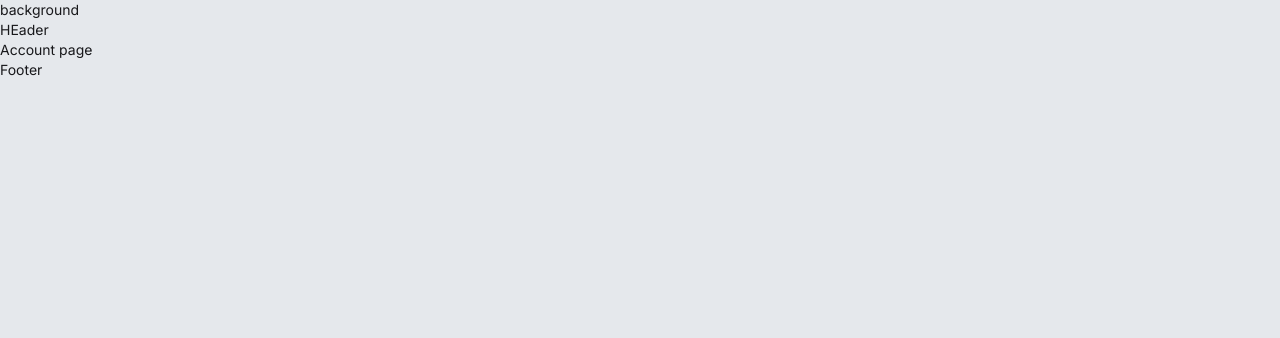
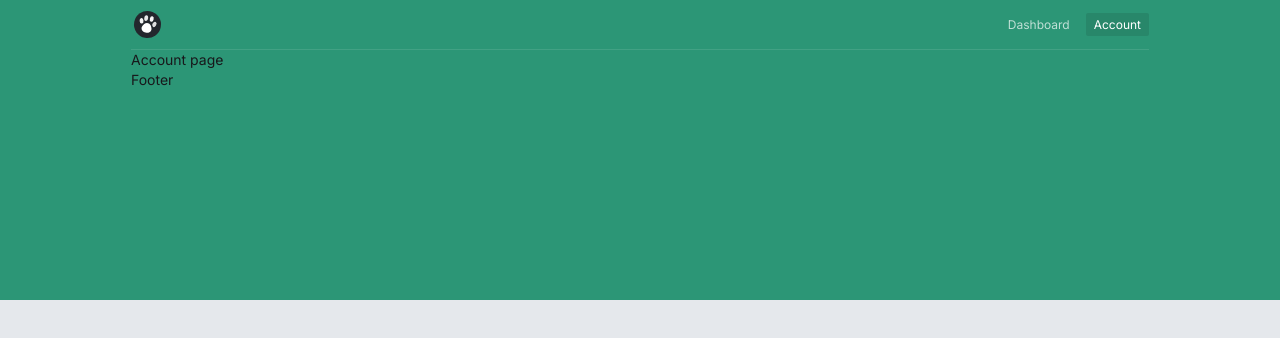
Before and after one commit to LoukaC/petSoft, a Next.js app: page /app/account in a window 1280 px wide. Shown: the top 338 px of the page. Built offline with nearby package versions, Linux system fonts and the light colour scheme.

Commit message:
back gound pattern + header + layout (app)

```diff
--- a/src/app/(app)/app/layout.tsx
+++ b/src/app/(app)/app/layout.tsx
@@ -8,9 +8,11 @@ export default function Layout({
   return (
     <>
       <BackgroundPattern />
-      <AppHeader />
-      {children}
-      <AppFooter />
+      <div className="max-w-[1050px] mx-auto px-4">
+        <AppHeader />
+        {children}
+        <AppFooter />
+      </div>
     </>
   );
 }
--- a/src/components/app-header.tsx
+++ b/src/components/app-header.tsx
@@ -1,5 +1,47 @@
-import React from "react";
+"use client";
+
+import { usePathname } from "next/navigation";
+import Logo from "./logo";
+import Link from "next/link";
+import { cn } from "@/lib/utils";
+
+const routes = [
+  {
+    label: "Dashboard",
+    path: "/app/dashboard",
+  },
+  {
+    label: "Account",
+    path: "/app/account",
+  },
+];
 
 export default function Header() {
-  return <header>HEader</header>;
+  const activePathname = usePathname();
+
+  return (
+    <header className="flex justify-between items-center py-2 border-b border-white/10 ">
+      <Logo />
+      <nav>
+        <ul className="flex gap-2 text-xs">
+          {routes.map((route) => (
+            <li key={route.path}>
+              <Link
+                href={route.path}
+                className={cn(
+                  "text-white/70 px-2 py-1 rounded-sm hover:text-white focus:text-white transition",
+                  {
+                    "bg-black/10 text-white": activePathname === route.path,
+                    //cn for conditional className
+                  }
+                )}
+              >
+                {route.label}
+              </Link>
+            </li>
+          ))}
+        </ul>
+      </nav>
+    </header>
+  );
 }
--- a/src/components/backgound-pattern.tsx
+++ b/src/components/backgound-pattern.tsx
@@ -1,5 +1,5 @@
 import React from "react";
 
 export default function BackgoundPattern() {
-  return <div> background</div>;
+  return <div className="bg-[#2C9676] w-full h-[300px] absolute top-0 -z-10" />;
 }
```
